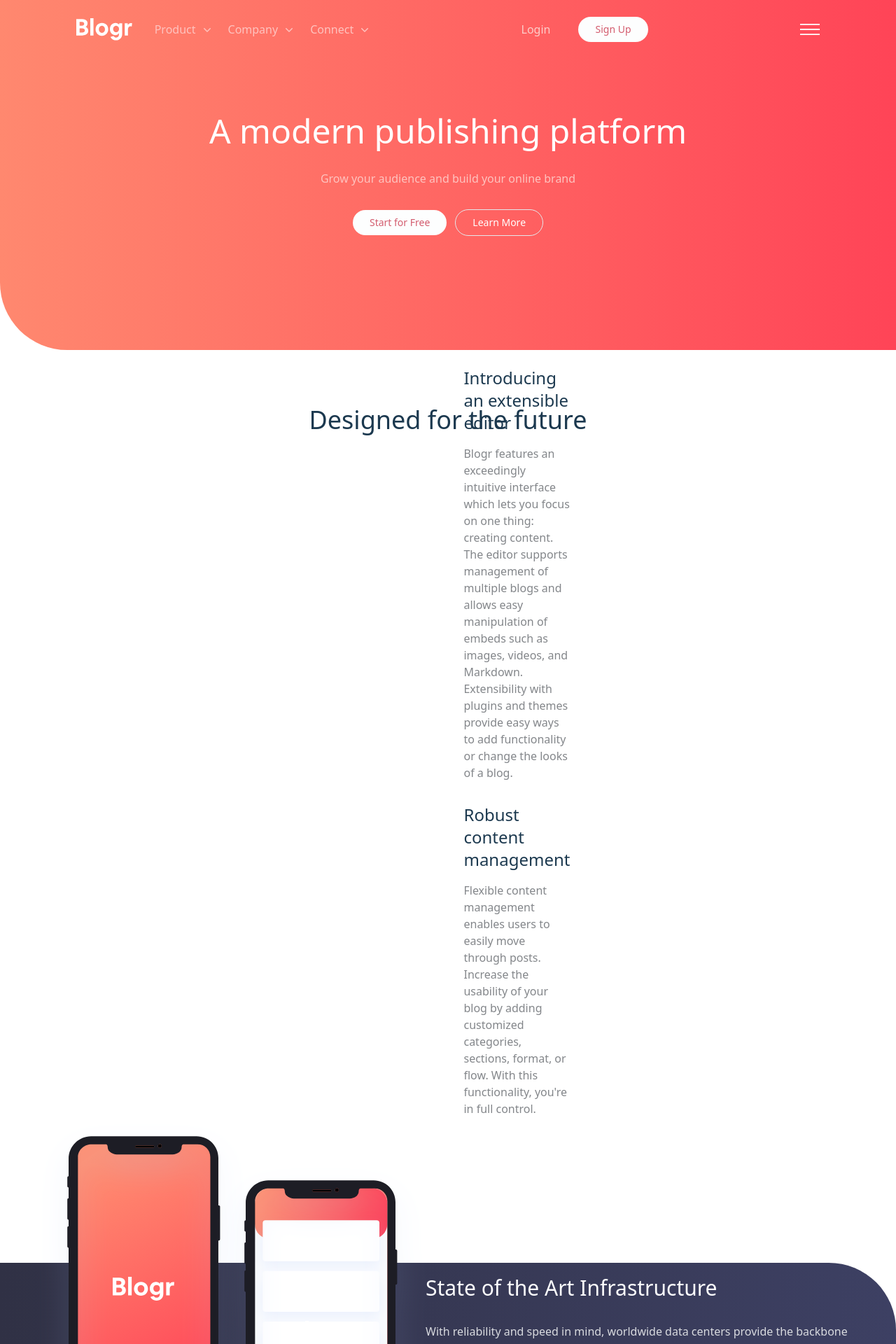
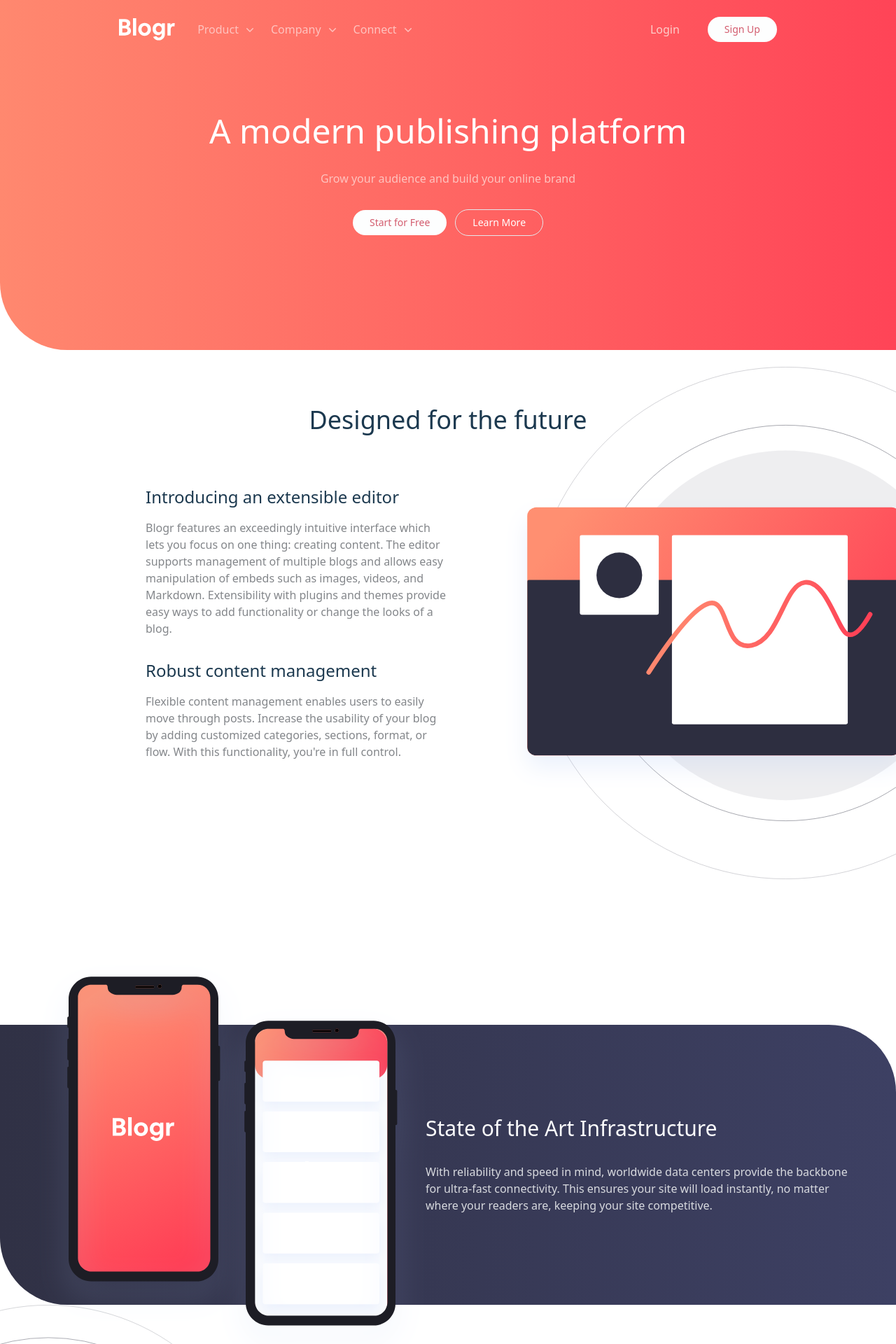
Before and after one commit to RPRd001/blog-landing-page, a React (Vite) app: page / in a window 1280 px wide. Shown: the top 1920 px of the page at 70% size. Built offline with nearby package versions, Linux system fonts and the light colour scheme.

Commit message:
Added md: classes to Features, Navigation and Ribbon for overwriting mobile styles on desktop

```diff
--- a/src/components/Features.jsx
+++ b/src/components/Features.jsx
@@ -13,7 +13,7 @@ const Features = () => {
 			<h2 className="text-3xl md:text-4xl text-[#1c394f]">Designed for the future</h2>
 
 			{/* Container */}
-			<div className="flex flex-col-reverse max-w-sm  md:self-end md:flex-row items-center md:relative md:left-52 md:gap-20  md:bottom-32">
+			<div className="flex flex-col-reverse max-w-sm md:max-w-none md:self-end md:flex-row items-center md:relative md:left-52 md:gap-20  md:bottom-32">
 				{/* Text Section*/}
 				<div className="flex flex-col items-start gap-8">
 					{/* Text Block 1 */}
--- a/src/components/Navigation.jsx
+++ b/src/components/Navigation.jsx
@@ -37,7 +37,7 @@ const Navigation = () => {
 				How to implement the hamburguer menu here without changing the
 				current element hierarchy ??
 			*/}
-			<img className="h-[1rem] cursor-pointer"  src={hamburgerIcon} alt="menu icon" />
+			<img className="h-[1rem] cursor-pointer md:hidden"  src={hamburgerIcon} alt="menu icon" />
 		</header>
 	);
 };
--- a/src/components/Ribbon.jsx
+++ b/src/components/Ribbon.jsx
@@ -4,8 +4,8 @@ const Ribbon = () => {
 	return (
 		<section className="mt-20 md:mt-0">
 			<div className="flex flex-col md:flex-row items-center md:justify-between  bg-gradient-to-r from-[#303145] to-[#3d4063] h-[550px] md:h-[400px] px-14 rounded-bl-[6rem] rounded-tr-[6rem]">
-				<img src={illustrationPhones} alt="cellphone with Blogr App on the screen" className="relative bottom-28"/>
-				<div className="flex flex-col items-center text-center md:text-start md:items-start justify-around gap-8 relative bottom-28">
+				<img src={illustrationPhones} alt="cellphone with Blogr App on the screen" className="relative bottom-28 md:static md:bottom-auto"/>
+				<div className="flex flex-col items-center text-center md:text-start md:items-start justify-around gap-8 relative bottom-28 md:static md:bottom-auto">
 					<h2 className="text-[#fdfdfe] text-3xl">State of the Art Infrastructure</h2>
 					<p className="text-[#d8dadf]">
 						With reliability and speed in mind, worldwide data centers provide
```
